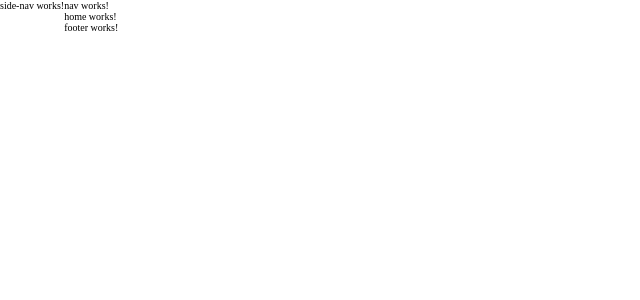
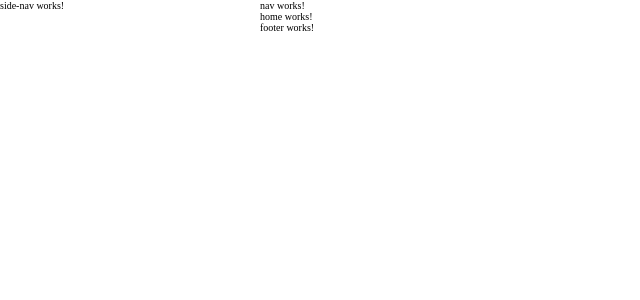
Before and after one commit to onwuvic/angular-admin-dashboard, an Angular app: page /dashboard in a window 1280 px wide. Shown: the top 300 px of the page, without its empty margins (0-640 px from the left). Built offline with nearby package versions, Linux system fonts and the light colour scheme.

Commit message:
add width and font weight to side-nav

```diff
--- a/src/app/dashboard/dashboard.component.scss
+++ b/src/app/dashboard/dashboard.component.scss
@@ -1,3 +1,8 @@
 .wrapper {
   display: flex;
 }
+
+.side-nav {
+  width: 260px;
+  font-weight: 200;
+}
```
